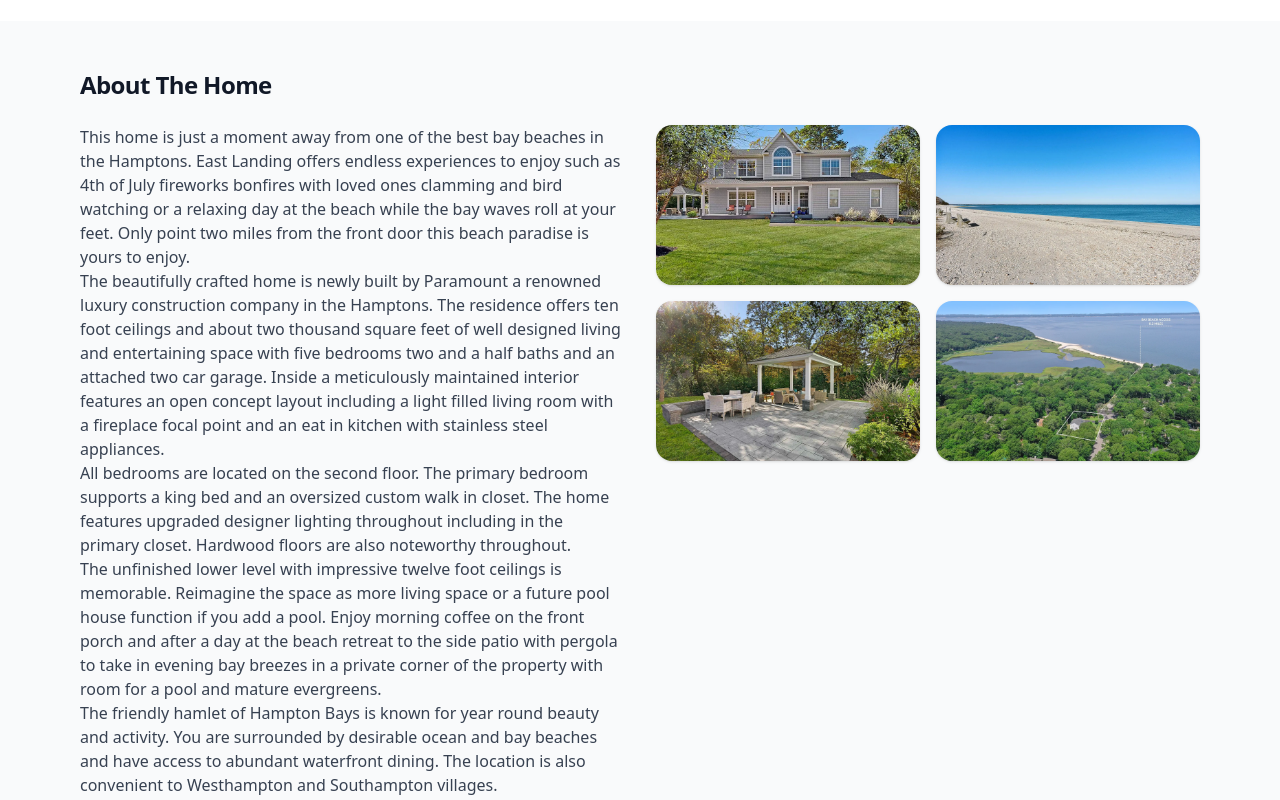
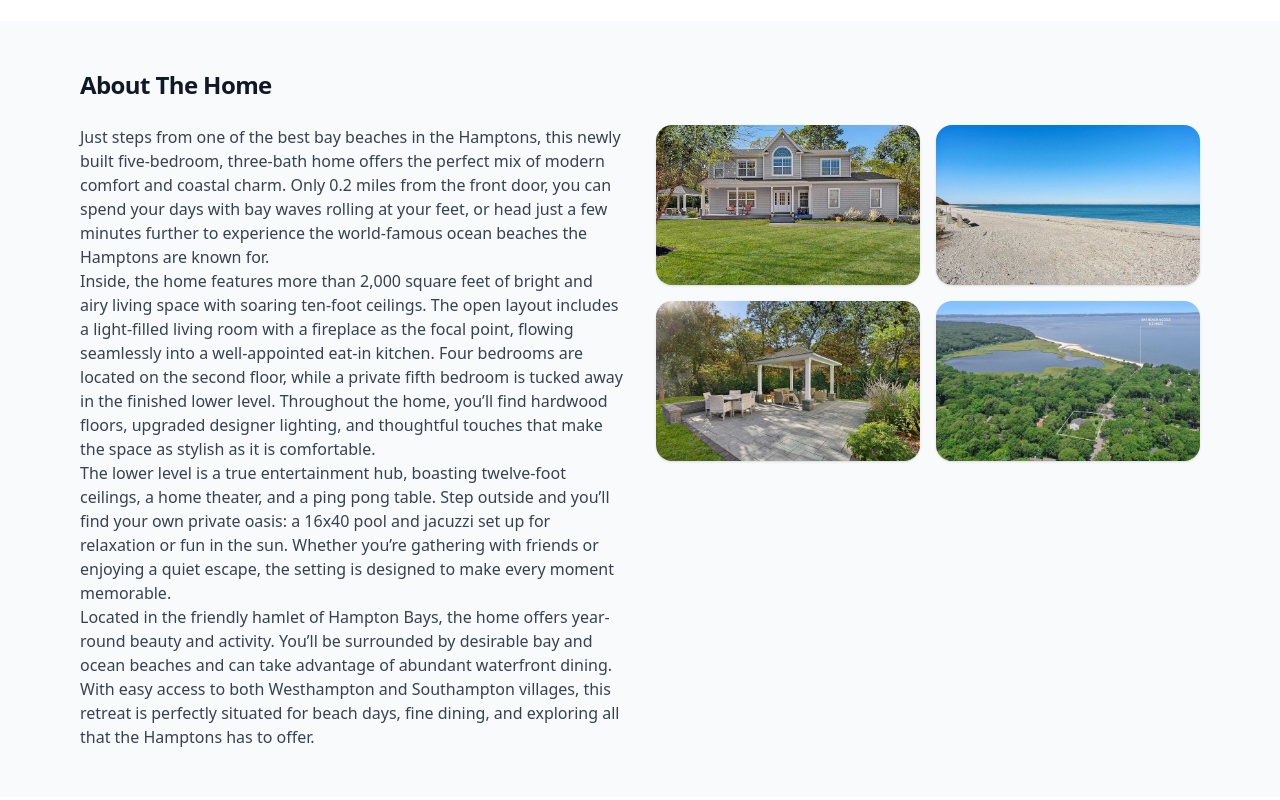
Before and after one commit to maxviens44/hampton-bays-rental, a React (Vite) app: page / in a window 1280 px wide. Shown: the part 860-1660 px from the top of the page. Built offline with nearby package versions, Linux system fonts and the light colour scheme; the HTML template or start-up script is replaced by a standard one.

Commit message:
Update About section with new Airbnb listing text

```diff
--- a/src/App.jsx
+++ b/src/App.jsx
@@ -104,19 +104,16 @@ function About() {
         <div className="mt-6 grid items-start gap-8 lg:grid-cols-2">
           <div className="prose max-w-none text-gray-700">
            <p>
-              This home is just a moment away from one of the best bay beaches in the Hamptons. East Landing offers endless experiences to enjoy such as 4th of July fireworks bonfires with loved ones clamming and bird watching or a relaxing day at the beach while the bay waves roll at your feet. Only point two miles from the front door this beach paradise is yours to enjoy.
+  Just steps from one of the best bay beaches in the Hamptons, this newly built five-bedroom, three-bath home offers the perfect mix of modern comfort and coastal charm. Only 0.2 miles from the front door, you can spend your days with bay waves rolling at your feet, or head just a few minutes further to experience the world-famous ocean beaches the Hamptons are known for.
 </p>
 <p>
-              The beautifully crafted home is newly built by Paramount a renowned luxury construction company in the Hamptons. The residence offers ten foot ceilings and about two thousand square feet of well designed living and entertaining space with five bedrooms two and a half baths and an attached two car garage. Inside a meticulously maintained interior features an open concept layout including a light filled living room with a fireplace focal point and an eat in kitchen with stainless steel appliances.
+  Inside, the home features more than 2,000 square feet of bright and airy living space with soaring ten-foot ceilings. The open layout includes a light-filled living room with a fireplace as the focal point, flowing seamlessly into a well-appointed eat-in kitchen. Four bedrooms are located on the second floor, while a private fifth bedroom is tucked away in the finished lower level. Throughout the home, you’ll find hardwood floors, upgraded designer lighting, and thoughtful touches that make the space as stylish as it is comfortable.
 </p>
 <p>
-              All bedrooms are located on the second floor. The primary bedroom supports a king bed and an oversized custom walk in closet. The home features upgraded designer lighting throughout including in the primary closet. Hardwood floors are also noteworthy throughout.
+  The lower level is a true entertainment hub, boasting twelve-foot ceilings, a home theater, and a ping pong table. Step outside and you’ll find your own private oasis: a 16x40 pool and jacuzzi set up for relaxation or fun in the sun. Whether you’re gathering with friends or enjoying a quiet escape, the setting is designed to make every moment memorable.
 </p>
 <p>
-              The unfinished lower level with impressive twelve foot ceilings is memorable. Reimagine the space as more living space or a future pool house function if you add a pool. Enjoy morning coffee on the front porch and after a day at the beach retreat to the side patio with pergola to take in evening bay breezes in a private corner of the property with room for a pool and mature evergreens.
-            </p>
-            <p>
-              The friendly hamlet of Hampton Bays is known for year round beauty and activity. You are surrounded by desirable ocean and bay beaches and have access to abundant waterfront dining. The location is also convenient to Westhampton and Southampton villages.
+  Located in the friendly hamlet of Hampton Bays, the home offers year-round beauty and activity. You’ll be surrounded by desirable bay and ocean beaches and can take advantage of abundant waterfront dining. With easy access to both Westhampton and Southampton villages, this retreat is perfectly situated for beach days, fine dining, and exploring all that the Hamptons has to offer.
 </p>
           </div>
           <div className="grid grid-cols-2 gap-4">
```
Lines whose indentation alone changed are shown as unchanged.
